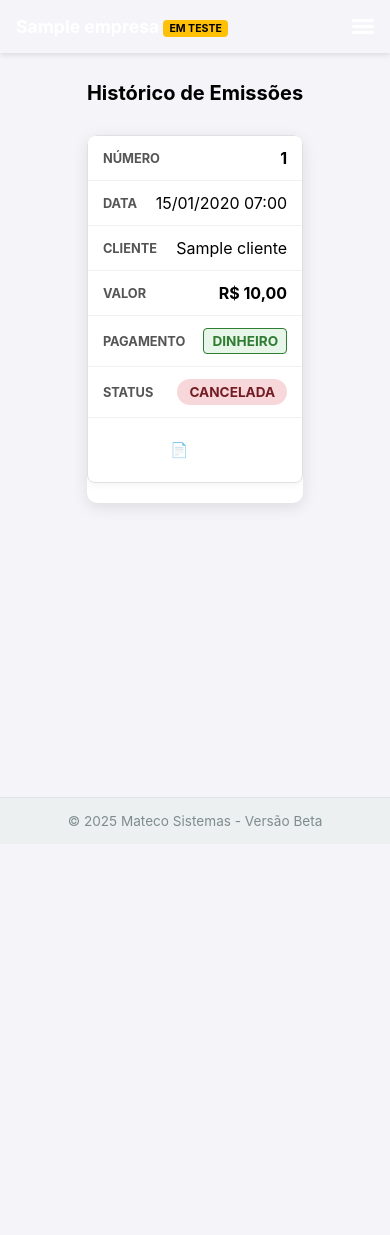
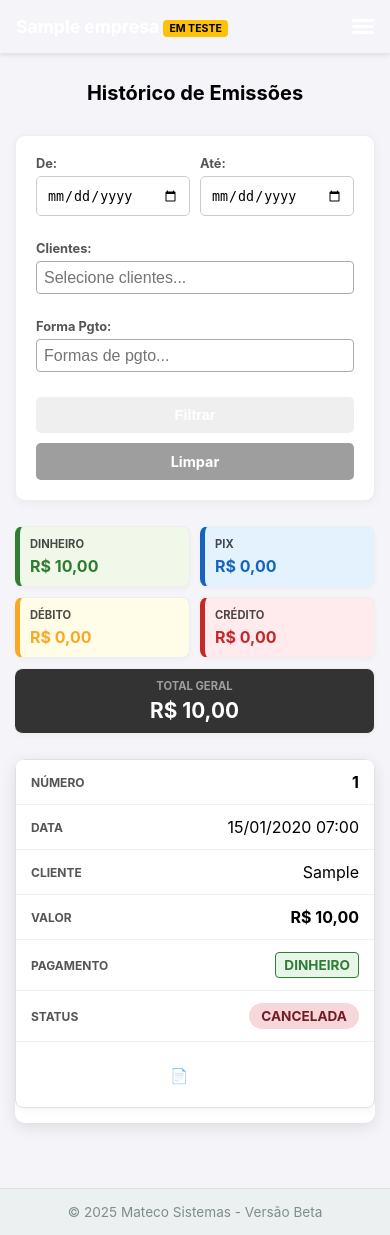
Before and after one commit to davissontiago/Mateco, a Django app: page /notas/ in a window 390 px wide. Before the commit the page ends 827 px from the top, so only its background shows below. Run offline with Django 5.2, Linux system fonts and the light colour scheme; a user stored in the database is signed in; tables that the repository leaves empty hold one stand-in row (values such as "Sample post"); some libraries are stand-ins or nearby versions.

Commit message:
Ponto de Salvamento

```diff
--- a/core/forms.py
+++ b/core/forms.py
@@ -5,10 +5,11 @@
     class Meta:
         model = Cliente
         # Não incluímos 'empresa' aqui, pois será preenchida automaticamente no backend
-        fields = ['nome', 'cpf_cnpj', 'email', 'telefone', 'cep', 'endereco', 'numero', 'bairro', 'cidade', 'cod_municipio' ,'uf']
+        fields = ['nome', 'apelido', 'cpf_cnpj', 'email', 'telefone', 'cep', 'endereco', 'numero', 'bairro', 'cidade', 'cod_municipio' ,'uf']
 
         widgets = {
             'nome': forms.TextInput(attrs={'class': 'form-control', 'placeholder': 'Nome Completo ou Razão Social'}),
+            'apelido': forms.TextInput(attrs={'class': 'form-control', 'placeholder': 'Nome Curto (Ex: Mercadinho)'}),
             'cpf_cnpj': forms.TextInput(attrs={'class': 'form-control', 'placeholder': 'Apenas números'}),
             'email': forms.EmailInput(attrs={'class': 'form-control', 'placeholder': 'email@exemplo.com'}),
             'telefone': forms.TextInput(attrs={'class': 'form-control', 'placeholder': '(XX) 9XXXX-XXXX'}),
--- a/core/views.py
+++ b/core/views.py
@@ -4,6 +4,7 @@
 from django.views.decorators.csrf import csrf_exempt
 from django.contrib.auth.decorators import login_required
 from django.contrib import messages  # <--- ADICIONE ESTA LINHA AQUI
+from django.db.models import Sum
 
 # Importações locais do projeto
 from .models import NotaFiscal, Empresa, Cliente
@@ -46,18 +47,58 @@
 
     return render(request, 'emitir.html', {'clientes': clientes})
 
+from django.db.models import Q
+
 @login_required
 def listar_notas(request):
     empresa = get_empresa_usuario(request)
-    if not empresa:
-        return render(request, 'notas.html', {'error': 'Usuário sem empresa vinculada.'})
 
+    # Busca clientes para o filtro
+    todos_clientes = Cliente.objects.filter(empresa=empresa).values('id', 'nome', 'apelido', 'cpf_cnpj').order_by('nome')
+
+    # --- AQUI ESTAVA O ERRO: Adicionamos o filtro de ambiente ---
     notas = NotaFiscal.objects.filter(
         empresa=empresa,
-        ambiente=empresa.ambiente
-    ).order_by('-data_emissao')
+        ambiente=empresa.ambiente  # Garante que só apareçam notas do ambiente ativo
+    ).select_related('cliente').order_by('-numero', '-serie')
 
-    return render(request, 'notas.html', {'notas': notas, 'empresa': empresa})
+    # --- LÓGICA DE FILTROS (Mantida igual) ---
+    data_inicio = request.GET.get('data_inicio')
+    data_fim = request.GET.get('data_fim')
+    filtro_clientes_ids = request.GET.getlist('clientes')
+    filtro_pagamentos = request.GET.getlist('pagamento')
+
+    if data_inicio:
+        notas = notas.filter(data_emissao__date__gte=data_inicio)
+    if data_fim:
+        notas = notas.filter(data_emissao__date__lte=data_fim)
+
+    if filtro_clientes_ids:
+        notas = notas.filter(cliente__id__in=filtro_clientes_ids)
+
+    if filtro_pagamentos:
+        notas = notas.filter(forma_pagamento__in=filtro_pagamentos)
+
+    totais = notas.aggregate(
+        total_dinheiro=Sum('valor_total', filter=Q(forma_pagamento='01')),
+        total_pix=Sum('valor_total', filter=Q(forma_pagamento='17')),
+        total_debito=Sum('valor_total', filter=Q(forma_pagamento='04')),
+        total_credito=Sum('valor_total', filter=Q(forma_pagamento='03')),
+        total_geral=Sum('valor_total')
+    )
+
+    context = {
+        'notas': notas,
+        'todos_clientes': todos_clientes,
+        'filtros': {
+            'data_inicio': data_inicio,
+            'data_fim': data_fim,
+            'clientes': [int(x) for x in filtro_clientes_ids if x.isdigit()],
+            'pagamento': filtro_pagamentos
+        },
+        'totais': totais,
+    }
+    return render(request, 'notas.html', context)
 
 # ==================================================
 # 2. VIEWS DE API (SERVIÇOS PARA O FRONTEND)
--- a/templates/notas.html
+++ b/templates/notas.html
@@ -3,150 +3,146 @@
 {% block title %}Histórico de Notas - Mateco{% endblock %}
 
 {% block head %}
+<link href="https://cdn.jsdelivr.net/npm/select2@4.1.0-rc.0/dist/css/select2.min.css" rel="stylesheet" />
+<script src="https://code.jquery.com/jquery-3.6.0.min.js"></script>
+<script src="https://cdn.jsdelivr.net/npm/select2@4.1.0-rc.0/dist/js/select2.min.js"></script>
+
 <style>
-    /* Container centralizado */
+    /* Previne rolagem horizontal na página inteira */
+    body { overflow-x: hidden; }
+
     .container-notas {
-        max-width: 800px;
+        max-width: 1000px;
         margin: 0 auto;
         padding-bottom: 50px;
+        width: 100%; /* Garante que não estoure */
+        box-sizing: border-box;
     }
 
-    h1 {
-        color: {{ empresa_ativa.cor_primaria|default:'#00838f' }};
-        text-align: center;
-        margin-bottom: 30px;
+    h1 { color: {{ empresa_ativa.cor_primaria|default:'#00838f' }}; text-align: center; margin-bottom: 30px; }
+
+    /* --- FILTROS --- */
+    .filtros-container {
+        background: white; padding: 20px; border-radius: 10px;
+        margin-bottom: 25px; border: 1px solid #eee;
+        box-shadow: 0 2px 10px rgba(0,0,0,0.05);
     }
 
-    /* --- ESTILO PADRÃO DA TABELA (DESKTOP) --- */
-    table {
-        width: 100%;
-        border-collapse: collapse;
-        background: white;
-        border-radius: 10px;
-        overflow: hidden;
-        box-shadow: 0 4px 15px rgba(0,0,0,0.1);
+    .form-filtros { display: flex; flex-wrap: wrap; gap: 15px; align-items: flex-end; }
+    .filtro-item { flex: 1; min-width: 150px; }
+    .filtro-item label { display: block; font-size: 0.8em; font-weight: bold; margin-bottom: 5px; color: #555; }
+    .form-control { width: 100%; padding: 10px; border: 1px solid #ccc; border-radius: 5px; box-sizing: border-box; height: 40px; }
+
+    /* --- BARRA DE TOTAIS (CSS BASE) --- */
+    .resumo-bar {
+        display: flex;
+        justify-content: space-between;
+        gap: 15px;
+        margin-bottom: 25px;
+        flex-wrap: wrap;
     }
 
-    th, td {
+    .resumo-item {
+        flex: 1;
+        min-width: 120px;
+        background: white;
         padding: 15px;
-        text-align: left;
-        border-bottom: 1px solid #eee;
+        border-radius: 8px;
+        border: 1px solid #eee;
+        box-shadow: 0 2px 5px rgba(0,0,0,0.03);
+        display: flex;
+        flex-direction: column;
+        align-items: flex-start;
+        justify-content: center;
     }
 
-    th {
-        background-color: {{ empresa_ativa.cor_primaria|default:'#00838f' }};
-        color: white;
-        font-weight: bold;
-        text-transform: uppercase;
-        font-size: 0.85em;
+    .resumo-item span { font-size: 0.7em; font-weight: bold; text-transform: uppercase; margin-bottom: 5px; opacity: 0.7; }
+    .resumo-item strong { font-size: 1.1em; color: #333; }
+
+    /* Cores */
+    .resumo-item.dinheiro { border-left: 5px solid #2e7d32; background-color: #f1f8e9; }
+    .resumo-item.dinheiro strong { color: #2e7d32; }
+
+    .resumo-item.pix { border-left: 5px solid #1565c0; background-color: #e3f2fd; }
+    .resumo-item.pix strong { color: #1565c0; }
+
+    .resumo-item.debito { border-left: 5px solid #f9a825; background-color: #fffde7; }
+    .resumo-item.debito strong { color: #f9a825; }
+
+    .resumo-item.credito { border-left: 5px solid #c62828; background-color: #ffebee; }
+    .resumo-item.credito strong { color: #c62828; }
+
+    .resumo-item.total { border-left: 5px solid #333; background-color: #eeeeee; }
+
+    /* --- SELECT2 FIX --- */
+    .select2-container { width: 100% !important; }
+    .select2-selection--multiple {
+        min-height: 40px; border: 1px solid #ccc; border-radius: 5px;
+        display: flex; flex-wrap: wrap; padding: 2px;
     }
+    .select2-selection__choice {
+        background-color: {{ empresa_ativa.cor_primaria|default:'#00838f' }} !important;
+        color: white !important; border: none !important; font-size: 0.85em;
+        margin: 2px !important; max-width: 90%; overflow: hidden; text-overflow: ellipsis; white-space: nowrap;
+    }
+    .select2-selection__choice__remove { color: white !important; margin-right: 5px !important; }
 
-    tr:hover {
-        background-color: #f8f9fa;
-    }
+    /* --- TABELA PC --- */
+    table { width: 100%; border-collapse: collapse; background: white; border-radius: 10px; overflow: hidden; box-shadow: 0 4px 15px rgba(0,0,0,0.1); }
+    th, td { padding: 15px; text-align: left; border-bottom: 1px solid #eee; }
+    th { background-color: {{ empresa_ativa.cor_primaria|default:'#00838f' }}; color: white; font-weight: bold; text-transform: uppercase; font-size: 0.85em; }
+    tr:hover { background-color: #f8f9fa; }
 
-    /* Tags de Status */
-    .status {
-        padding: 5px 12px;
-        border-radius: 20px;
-        font-size: 0.85em;
-        font-weight: bold;
-        text-transform: uppercase;
-        background-color: #d4edda;
-        color: #155724;
-    }
+    .btn-ver { background-color: {{ empresa_ativa.cor_secundaria|default:'#546e7a' }}; color: white !important; padding: 10px 15px; text-decoration: none; border-radius: 5px; font-size: 0.9em; font-weight: bold; border: none; cursor: pointer; display: inline-block; transition: background 0.3s; width: auto; }
+    .btn-ver:hover { background-color: #455a64; }
+    .btn-limpar { background-color: #9e9e9e; }
 
-    .status.cancelada {
-        background-color: #f8d7da;
-        color: #721c24;
-    }
+    .status { padding: 5px 12px; border-radius: 20px; font-size: 0.85em; font-weight: bold; text-transform: uppercase; background-color: #d4edda; color: #155724; }
+    .status.cancelada { background-color: #f8d7da; color: #721c24; }
+    .empty-state { text-align: center; padding: 40px; color: #7f8c8d; background: white; border-radius: 10px; box-shadow: 0 4px 15px rgba(0,0,0,0.05); }
 
-    /* Botão de Visualização */
-    .btn-ver {
-        background-color: {{ empresa_ativa.cor_secundaria|default:'#546e7a' }};
-        color: white;
-        padding: 8px 15px;
-        text-decoration: none;
-        border-radius: 5px;
-        font-size: 0.9em;
-        font-weight: bold;
-        transition: background 0.3s;
-        display: inline-block; /* Garante que padding funcione bem */
-    }
+    /* --- MOBILE OTIMIZADO --- */
+    @media (max-width: 768px) {
+        .form-filtros { flex-direction: column; align-items: stretch; }
+        .filtro-item { width: 100%; min-width: 100%; margin-bottom: 10px; }
+        .filtros-botoes { display: flex; flex-direction: column; gap: 10px; width: 100%; }
+        .btn-ver { width: 100%; text-align: center; box-sizing: border-box; }
 
-    .btn-ver:hover {
-        background-color: #b03e0e;
-    }
+        /* --- GRADE DE TOTAIS NO MOBILE (CORREÇÃO DO DESIGN) --- */
+        .resumo-bar {
+            display: grid;
+            grid-template-columns: 1fr 1fr; /* 2 colunas iguais */
+            gap: 10px;
+            overflow: visible; /* Remove scroll */
+        }
+        .resumo-item {
+            min-width: 0; /* Permite encolher se precisar */
+            margin: 0;
+            padding: 10px;
+        }
+        .resumo-item strong {
+            font-size: 1em; /* Fonte um pouco menor para caber */
+        }
+        /* O Total Geral ocupa a linha inteira em baixo */
+        .resumo-item.total {
+            grid-column: 1 / -1;
+            text-align: center;
+            align-items: center;
+            background-color: #333;
+            color: white;
+            border-left: none;
+        }
+        .resumo-item.total strong { color: white; font-size: 1.3em; }
+        .resumo-item.total span { color: #ccc; }
 
-    .empty-state {
-        text-align: center;
-        padding: 40px;
-        color: #7f8c8d;
-        background: white;
-        border-radius: 10px;
-        box-shadow: 0 4px 15px rgba(0,0,0,0.05);
-    }
-
-    /* --- OTIMIZAÇÃO PARA CELULAR (CARD VIEW) --- */
-    @media (max-width: 768px) {
-        /* Esconde o cabeçalho da tabela pois os labels estarão dentro dos cards */
-        thead {
-            display: none;
-        }
-
-        table, tbody, th, td, tr {
-            display: block; /* Transforma elementos de tabela em blocos */
-        }
-
-        /* O estilo do "Card" (cada linha vira um cartão) */
-        tr {
-            margin-bottom: 20px;
-            background: white;
-            border: 1px solid #e0e0e0;
-            border-radius: 8px;
-            box-shadow: 0 2px 8px rgba(0,0,0,0.05);
-        }
-
-        /* Estilo das células dentro do card */
-        td {
-            padding: 12px 15px;
-            text-align: right; /* Conteúdo alinhado à direita */
-            border-bottom: 1px solid #f0f0f0;
-            position: relative;
-            display: flex;
-            justify-content: space-between;
-            align-items: center;
-        }
-
-        /* A "mágica": insere o título da coluna antes do conteúdo */
-        td::before {
-            content: attr(data-label); /* Pega o valor do atributo data-label */
-            font-weight: bold;
-            color: #555;
-            text-transform: uppercase;
-            font-size: 0.8em;
-            text-align: left;
-        }
-
-        /* Remove a borda do último item (botão) */
-        td:last-child {
-            border-bottom: none;
-            justify-content: center; /* Centraliza o botão */
-            padding-top: 15px;
-            padding-bottom: 15px;
-        }
-
-        /* Esconde o label do botão para ele ficar centralizado limpo */
-        td:last-child::before {
-            display: none;
-        }
-
-        /* Ajuste do botão para ocupar largura total no mobile se quiser */
-        .btn-ver {
-            width: 100%;
-            text-align: center;
-            box-sizing: border-box;
-        }
+        /* Tabela em Cards */
+        thead { display: none; }
+        table, tbody, th, td, tr { display: block; }
+        tr { margin-bottom: 15px; border: 1px solid #e0e0e0; border-radius: 8px; box-shadow: 0 2px 8px rgba(0,0,0,0.05); }
+        td { padding: 12px 15px; text-align: right; border-bottom: 1px solid #f0f0f0; display: flex; justify-content: space-between; align-items: center; }
+        td::before { content: attr(data-label); font-weight: bold; color: #555; text-transform: uppercase; font-size: 0.75em; }
+        td:last-child { border-bottom: none; justify-content: center; padding-top: 15px; }
+        td:last-child::before { display: none; }
     }
 </style>
 {% endblock %}
@@ -154,6 +150,72 @@
 {% block content %}
 <div class="container-notas">
     <h1>Histórico de Emissões</h1>
+
+    <div class="filtros-container">
+        <form method="GET" class="form-filtros">
+
+            <div style="display: flex; gap: 10px; width: 100%; flex-wrap: wrap;">
+                <div class="filtro-item" style="flex: 1; min-width: 130px;">
+                    <label>De:</label>
+                    <input type="date" name="data_inicio" value="{{ filtros.data_inicio }}" class="form-control">
+                </div>
+
+                <div class="filtro-item" style="flex: 1; min-width: 130px;">
+                    <label>Até:</label>
+                    <input type="date" name="data_fim" value="{{ filtros.data_fim }}" class="form-control">
+                </div>
+            </div>
+
+            <div class="filtro-item">
+                <label>Clientes:</label>
+                <select name="clientes" class="form-control select2-cliente" multiple="multiple">
+                    {% for cliente in todos_clientes %}
+                        <option value="{{ cliente.id }}" {% if cliente.id in filtros.clientes %}selected{% endif %}>
+                            {{ cliente.apelido|default:cliente.nome|truncatechars:25 }}
+                        </option>
+                    {% endfor %}
+                </select>
+            </div>
+
+            <div class="filtro-item">
+                <label>Forma Pgto:</label>
+                <select name="pagamento" class="form-control select2-pagamento" multiple="multiple">
+                    <option value="01" {% if '01' in filtros.pagamento %}selected{% endif %}>Dinheiro</option>
+                    <option value="17" {% if '17' in filtros.pagamento %}selected{% endif %}>PIX</option>
+                    <option value="04" {% if '04' in filtros.pagamento %}selected{% endif %}>Débito</option>
+                    <option value="03" {% if '03' in filtros.pagamento %}selected{% endif %}>Crédito</option>
+                </select>
+            </div>
+
+            <div class="filtros-botoes">
+                <button type="submit" class="btn-ver">Filtrar</button>
+                <a href="{% url 'listar_notas' %}" class="btn-ver btn-limpar">Limpar</a>
+            </div>
+        </form>
+    </div>
+
+    <div class="resumo-bar">
+        <div class="resumo-item dinheiro">
+            <span>Dinheiro</span>
+            <strong>R$ {{ totais.total_dinheiro|default:0|floatformat:2 }}</strong>
+        </div>
+        <div class="resumo-item pix">
+            <span>PIX</span>
+            <strong>R$ {{ totais.total_pix|default:0|floatformat:2 }}</strong>
+        </div>
+        <div class="resumo-item debito">
+            <span>Débito</span>
+            <strong>R$ {{ totais.total_debito|default:0|floatformat:2 }}</strong>
+        </div>
+        <div class="resumo-item credito">
+            <span>Crédito</span>
+            <strong>R$ {{ totais.total_credito|default:0|floatformat:2 }}</strong>
+        </div>
+        <div class="resumo-item total">
+            <span>TOTAL GERAL</span>
+            <strong>R$ {{ totais.total_geral|default:0|floatformat:2 }}</strong>
+        </div>
+    </div>
 
     {% if notas %}
         <table>
@@ -163,20 +225,23 @@
                     <th>Data</th>
                     <th>Cliente</th>
                     <th>Valor</th>
-                    <th>Pagamento</th> <th>Status</th>
+                    <th>Pagamento</th>
+                    <th>Status</th>
                     <th>Ação</th>
                 </tr>
             </thead>
             <tbody>
                 {% for nota in notas %}
                 <tr>
-                    <td data-label="Número"><strong>{{ nota.numero }}</strong></td>
+                    <td data-label="Número">
+                        <strong>{{ nota.numero }}</strong>
+                    </td>
 
                     <td data-label="Data">{{ nota.data_emissao|date:"d/m/Y H:i" }}</td>
 
                     <td data-label="Cliente">
                         {% if nota.cliente %}
-                            {{ nota.cliente.nome }}
+                            {{ nota.cliente.apelido|default:nota.cliente.nome|truncatechars:20 }}
                         {% else %}
                             <span style="color: #999; font-style: italic;">Consumidor Final</span>
                         {% endif %}
@@ -188,41 +253,24 @@
 
                     <td data-label="Pagamento">
                         {% if nota.forma_pagamento == '01' %}
-                            <span style="background-color: #e8f5e9; color: #2e7d32; padding: 4px 8px; border-radius: 4px; font-weight: bold; font-size: 0.85em; border: 1px solid #2e7d32;">
-                                DINHEIRO
-                            </span>
+                            <span style="background-color: #e8f5e9; color: #2e7d32; padding: 4px 8px; border-radius: 4px; font-weight: bold; font-size: 0.85em; border: 1px solid #2e7d32;">DINHEIRO</span>
                         {% elif nota.forma_pagamento == '17' %}
-                            <span style="background-color: #e3f2fd; color: #1565c0; padding: 4px 8px; border-radius: 4px; font-weight: bold; font-size: 0.85em; border: 1px solid #1565c0;">
-                                PIX
-                            </span>
+                            <span style="background-color: #e3f2fd; color: #1565c0; padding: 4px 8px; border-radius: 4px; font-weight: bold; font-size: 0.85em; border: 1px solid #1565c0;">PIX</span>
                         {% elif nota.forma_pagamento == '04' %}
-                            <span style="background-color: #fffde7; color: #fbc02d; padding: 4px 8px; border-radius: 4px; font-weight: bold; font-size: 0.85em; border: 1px solid #fbc02d;">
-                                DÉBITO
-                            </span>
+                            <span style="background-color: #fffde7; color: #fbc02d; padding: 4px 8px; border-radius: 4px; font-weight: bold; font-size: 0.85em; border: 1px solid #fbc02d;">DÉBITO</span>
                         {% elif nota.forma_pagamento == '03' %}
-                            <span style="background-color: #ffebee; color: #c62828; padding: 4px 8px; border-radius: 4px; font-weight: bold; font-size: 0.85em; border: 1px solid #c62828;">
-                                CRÉDITO
-                            </span>
+                            <span style="background-color: #ffebee; color: #c62828; padding: 4px 8px; border-radius: 4px; font-weight: bold; font-size: 0.85em; border: 1px solid #c62828;">CRÉDITO</span>
                         {% else %}
-                            <span style="background-color: #f5f5f5; color: #616161; padding: 4px 8px; border-radius: 4px; font-weight: bold; font-size: 0.85em; border: 1px solid #616161;">
-                                {{ nota.get_forma_pagamento_display|upper|default:"NÃO INF." }}
-                            </span>
+                            <span style="background-color: #f5f5f5; color: #616161; padding: 4px 8px; border-radius: 4px; font-weight: bold; font-size: 0.85em; border: 1px solid #616161;">{{ nota.get_forma_pagamento_display|upper|default:"NÃO INF." }}</span>
                         {% endif %}
                     </td>
 
                     <td data-label="Status">
-                        <span class="status {% if nota.status == 'CANCELADA' %}cancelada{% endif %}">
-                            {{ nota.status }}
-                        </span>
+                        <span class="status {% if nota.status == 'CANCELADA' %}cancelada{% endif %}">{{ nota.status }}</span>
                     </td>
 
                     <td data-label="Ação">
-                        <a href="{% url 'imprimir_nota' nota.id %}" target="_blank" class="btn-ver">
-                            📄 PDF
-                        </a>
-
-                        {% if nota.status != 'CANCELADA' %}
-                            {% endif %}
+                        <a href="{% url 'imprimir_nota' nota.id %}" target="_blank" class="btn-ver">📄 PDF</a>
                     </td>
                 </tr>
                 {% endfor %}
@@ -230,11 +278,28 @@
         </table>
     {% else %}
         <div class="empty-state">
-            <h3>Nenhuma nota emitida ainda.</h3>
-            <p>Comece a operar agora mesmo!</p>
+            <h3>Nenhuma nota encontrada.</h3>
+            <p>Tente ajustar os filtros acima.</p>
             <br>
-            <a href="{% url 'emitir' %}" class="btn-ver">Emitir Nova Nota</a>
+            <a href="{% url 'listar_notas' %}" class="btn-ver">Ver Todas</a>
         </div>
     {% endif %}
 </div>
+
+<script>
+    $(document).ready(function() {
+        $('.select2-cliente').select2({
+            placeholder: "Selecione clientes...",
+            allowClear: true,
+            width: '100%',
+            language: { noResults: function() { return "Nenhum cliente encontrado"; } }
+        });
+
+        $('.select2-pagamento').select2({
+            placeholder: "Formas de pgto...",
+            allowClear: true,
+            width: '100%'
+        });
+    });
+</script>
 {% endblock %}
```
Also changed, not shown: core/models.py (+8 -0 lines), core/migrations/0013_cliente_apelido.py (added).
